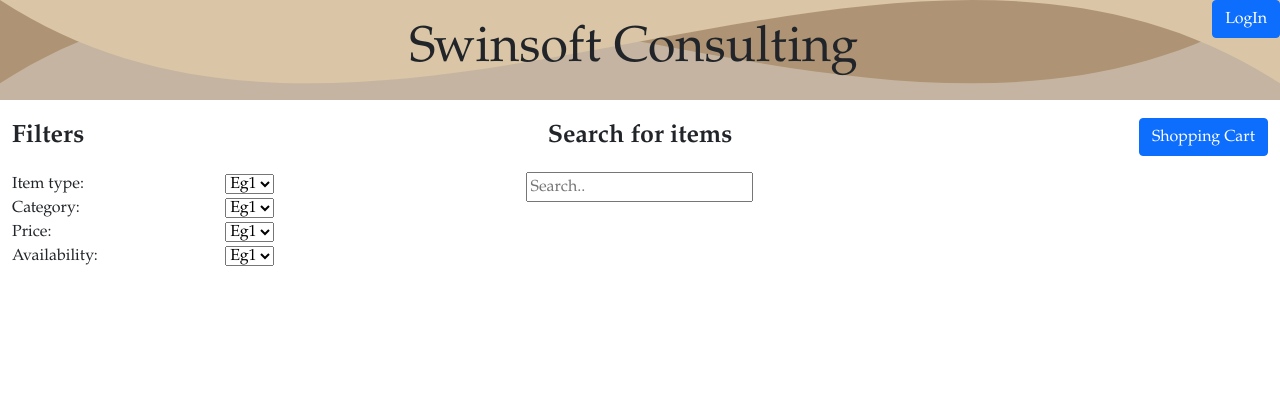
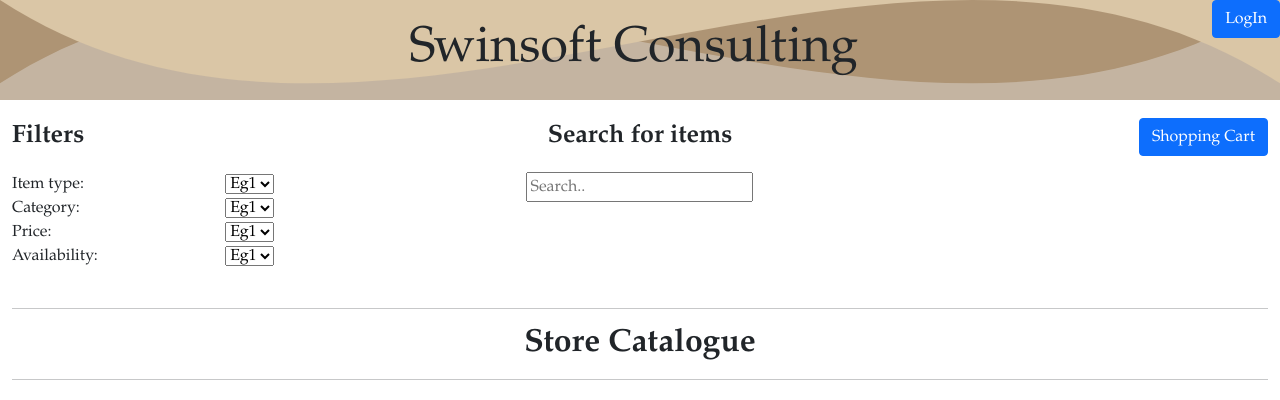
Before and after one commit to GoogleyEyes13/SwinsoftConsulting, a plain HTML site: page Index.html in a window 1280 px wide. Drawn offline with Linux system fonts and the light colour scheme.

Commit message:
Store catalogue heading

```diff
--- a/Index.html
+++ b/Index.html
@@ -90,5 +90,13 @@
                 <button type="button" class="btn btn-primary">Shopping Cart</button>
             </div>
         </div>
+
+        <!-- Store Catalogue -->
+        <div class="row">
+            <div class="col-12 text-center">
+                <br>
+                <hr><h2><strong>Store Catalogue</strong></h2><hr>
+            </div>
+        </div>
     </div>
 </body>
```
